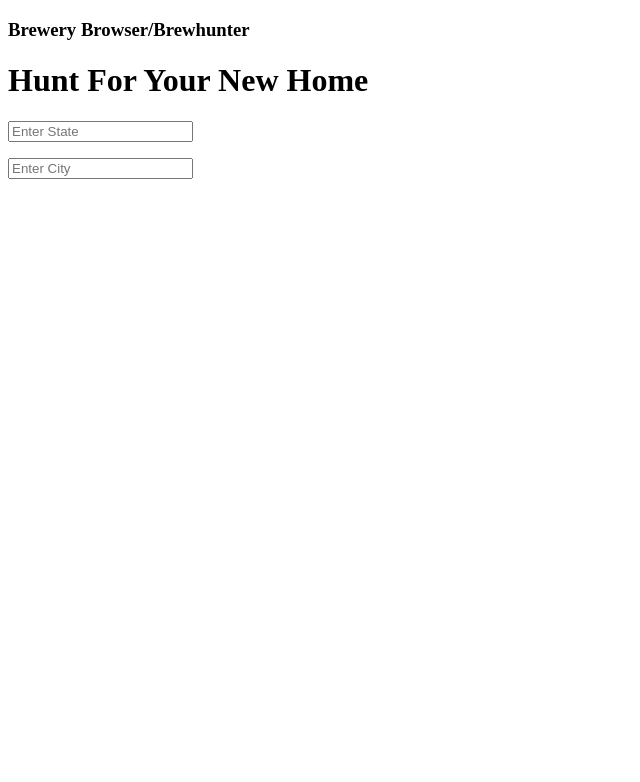
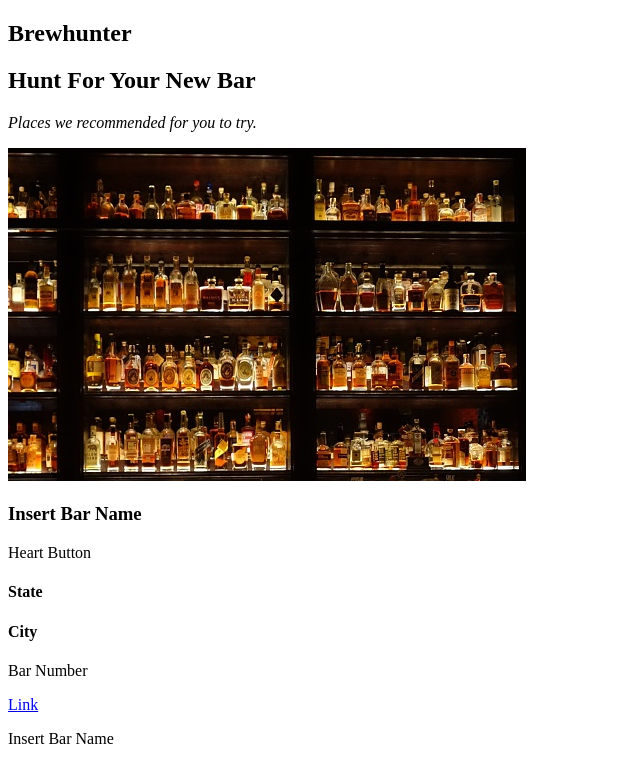
Before and after one commit to sethbdev/phase1-project-brewery-finder, a plain HTML site: page index.html in a window 1280 px wide. Shown: the whole page, without its empty margins (0-640 px from the left). Drawn offline with Linux system fonts and the light colour scheme; no server answers.

Commit message:
Add new picture and new HTML

```diff
--- a/index.html
+++ b/index.html
@@ -1,23 +1,64 @@
 <!DOCTYPE html>
 <html lang="en">
     <head>
-        <link rel="stylesheet" href="./style.css">
+        <link rel="stylesheet" type="text/css" href="./style.css">
+        <script defer type="text/javascript" src="index.js"></script>
     </head>
+<!-- Don't look at this code
     <body>
-        <h3>Brewery Browser/Brewhunter</h3>
-        <h1 class="home_title">Hunt For Your New Home</h1>
+        <header>
+            <div class="main_header">
+                <h2>Brewhunter</h2>
+            </div>
+        </header>
         <div class="search-bar">
+            <div class="home_title_section">
+                <h1 class="home_title">Hunt For Your New Bar</h1>
+            </div>
+            <form id="form">
                 <div id = "state-dropdown">
-                <label for="search_state"></label>
+                    <label name="search_state"></label>
                     <input type="text" name="search_state" id="search_state" placeholder="Enter State" value>
-                <ol type="A" id="state_list"></ol>
+                    <button type="submit" name="update_state" class="update_state">Search</button>
                 </div>
                 <div id = "city-dropdown">
                     <label for="search_city"></label>
                     <input type="text" name="search_city" id="search_city" placeholder="Enter City" value>
-                <ol type="A" id="city_list"></ol>
-
+                    <button type="submit" name="update_city" class="update_city">Search</button>
                 </div>
+            </form>
+        </div>
+    </body> -->
+    <body>
+        <header>
+            <h2 class="main_header" id="header">Brewhunter</h2>
+        </header>
+        <div class="page_title">
+            <h2 id="page_name">Hunt For Your New Bar</h2>
+            <p class="page_description">
+                <em>Places we recommended for you to try.</em>
+            </p>
+        </div>
+        <!--Image with Bar Name-->
+        <div id="bar_image">
+            <img class="image" src="./pictures/bar 5.jpeg" alt="Bar Image"/>
+        </div>
+        <!--Bar Information-->
+        <div class="bar_description">
+            <h3 class="bar_name">Insert Bar Name</h3>
+            <span class="heart_button">Heart Button</span>
+            <h4 id="state_location">State</h4>
+            <h4 id="city_location">City</h4>
+            <p id="phone_number">Bar Number</p>
+            <p>
+                <a href="website" class="bar_link">
+                    Link
+                </a>
+            </p>
+        </div>
+        <!--Bar Cards-->
+        <div class="bar_cards">
+            <p class="bar_name">Insert Bar Name</p>
         </div>
     </body>
 </html>
```
Lines whose indentation alone changed are shown as unchanged.
